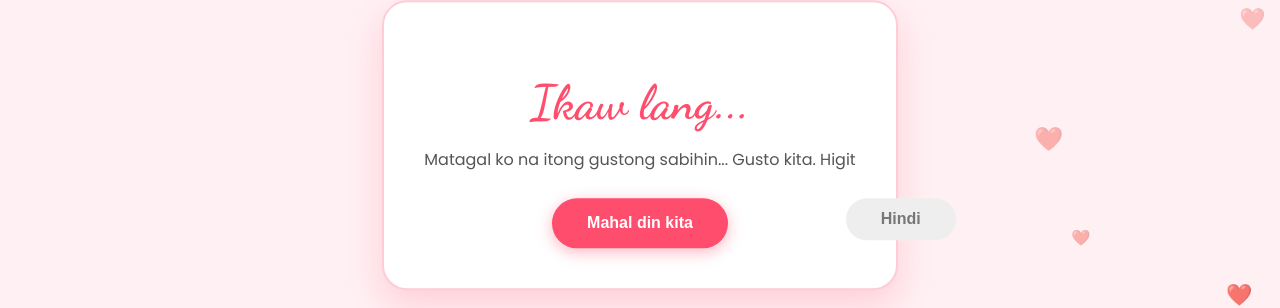
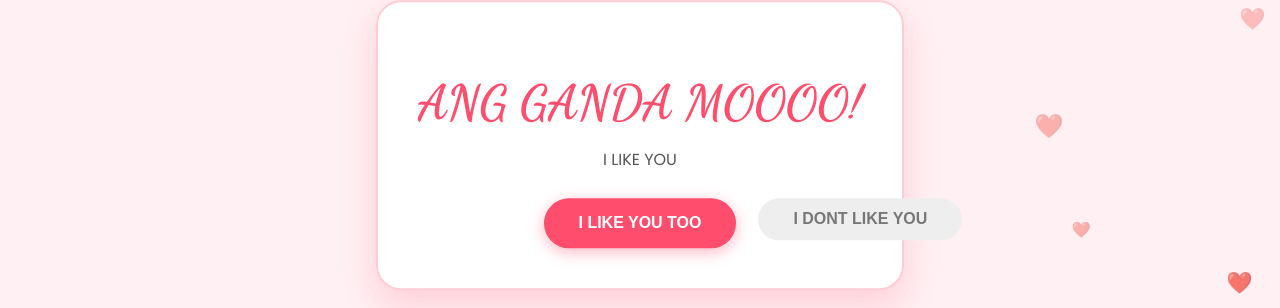
Before and after one commit to francialarnold-lab/My-message, a plain HTML site: page index.html in a window 1280 px wide. Both pictures are taken after a click on the button "Sige, ano 'yun?". Shown: the part 248-556 px from the top of the page. Drawn offline with Linux system fonts and the light colour scheme.

Commit message:
Update index.html

```diff
--- a/index.html
+++ b/index.html
@@ -110,7 +110,7 @@
 
     <div class="container">
         <div id="question-card" class="card">
-            <h1>Hi!</h1>
+            <h1>Hi thal!</h1>
             <p>May gusto lang sana akong itanong sa iyo... Pwede ba?</p>
             <div class="btn-group">
                 <button class="btn btn-yes" onclick="showConfession()">Sige, ano 'yun?</button>
@@ -118,11 +118,11 @@
         </div>
 
         <div id="confession-card" class="card hidden">
-            <h1>Ikaw lang...</h1>
-            <p id="typed-text"></p>
+            <h1>ANG GANDA MOOOO!</h1>
+            <p> I LIKE YOU</p></p>
             <div class="btn-group" id="final-choice" style="height: 50px;">
-                <button class="btn btn-yes" onclick="accepted()">Mahal din kita</button>
-                <button class="btn btn-no" id="no-btn" onmouseover="moveNo()">Hindi</button>
+                <button class="btn btn-yes" onclick="accepted()">I LIKE YOU TOO</button>
+                <button class="btn btn-no" id="no-btn" onmouseover="moveNo()">I DONT LIKE YOU</button>
             </div>
         </div>
 
```
